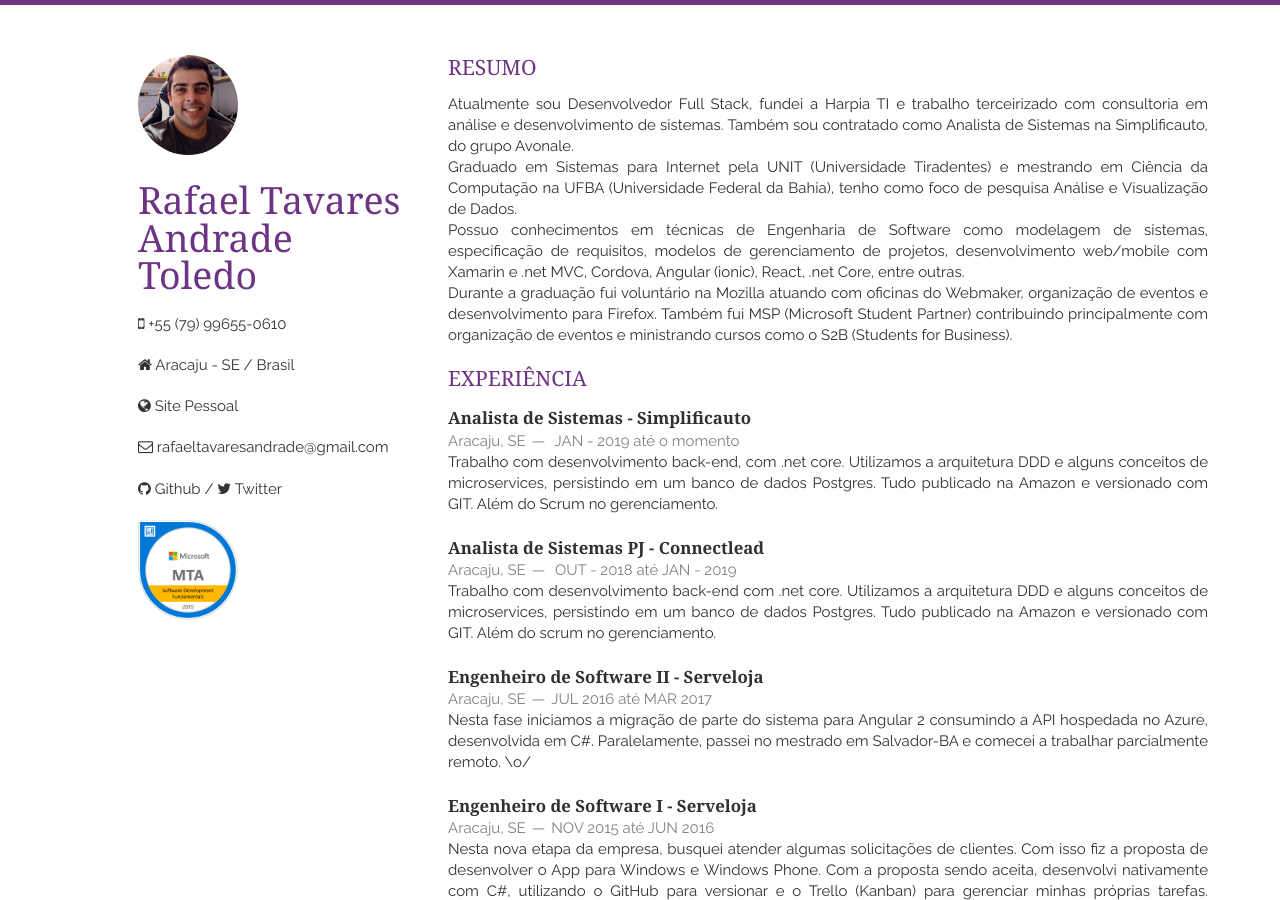
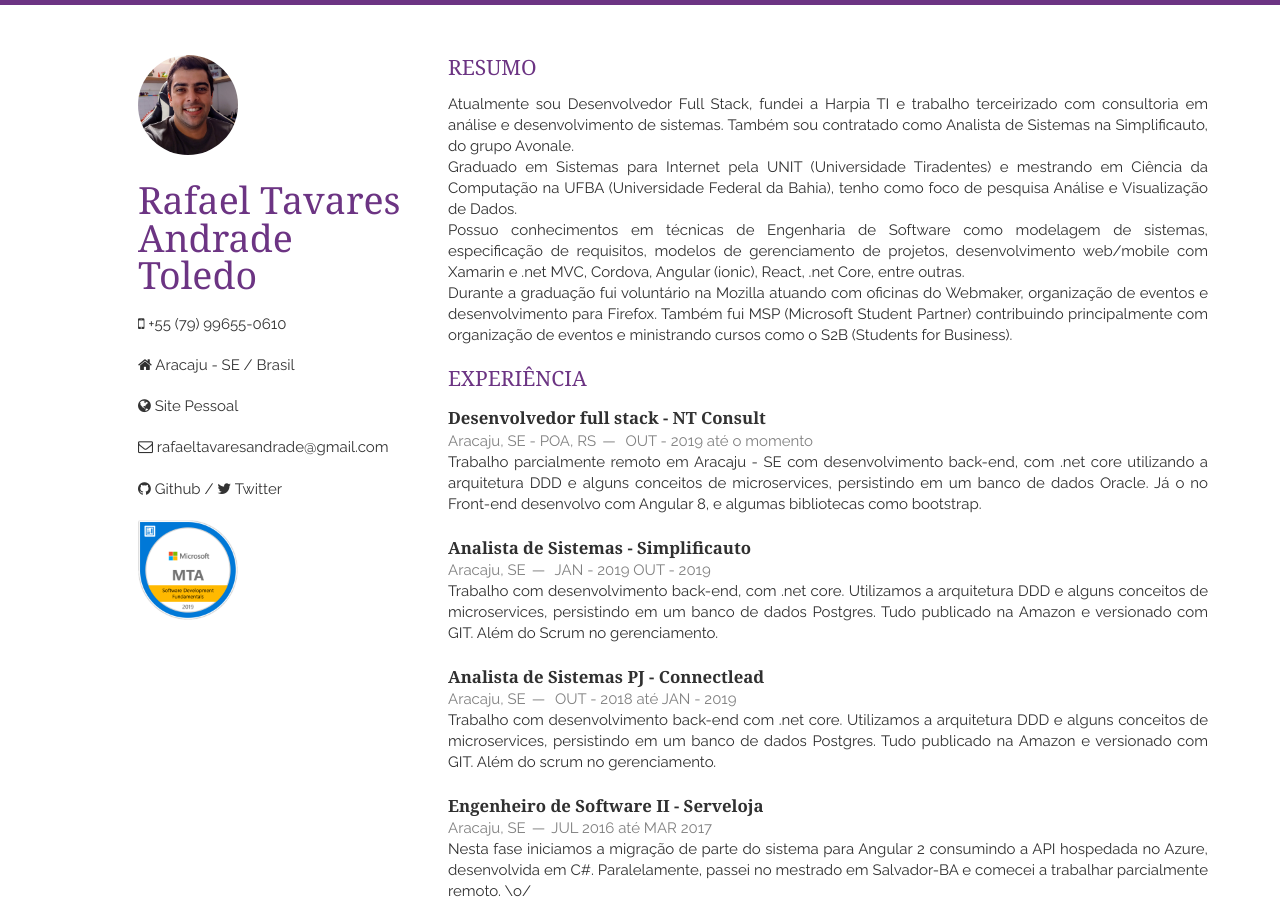
Before and after one commit to RafasTavares/resume-cv, a Jekyll site: the page built from index.html, in a window 1280 px wide and 900 px high. Built offline with Jekyll 4.4.1, drawn with Linux system fonts in a browser that asks for light colours; nearby versions of some CDN libraries; the list of posts is cut into pages by our own code.

Commit message:
Update employment.html

```diff
--- a/_includes/employment.html
+++ b/_includes/employment.html
@@ -1,10 +1,24 @@
 <section class="thirteen columns">
     <h1>Experiência</h1>
+        <article>
+  <header>
+    <h1>Desenvolvedor full stack - <a href="http://www.ntconsult.com.br/sitentc/home/">NT Consult</a></h1>
+    <span>
+      <address>Aracaju, SE - POA, RS</address><time> OUT - 2019 até o momento</time>
+    </span>
+  </header>
+  <p>Trabalho parcialmente remoto em Aracaju - SE com desenvolvimento back-end, com .net core utilizando a arquitetura
+    DDD e alguns conceitos de
+    microservices, persistindo em um banco de dados Oracle. Já o no Front-end desenvolvo com Angular 8, e algumas
+    bibliotecas como bootstrap.
+
+  </p>
+</article>
     <article>
         <header>
             <h1>Analista de Sistemas - Simplificauto</h1>
             <span>
-                <address>Aracaju, SE</address><time> JAN - 2019 até o momento</time>
+                <address>Aracaju, SE</address><time> JAN - 2019 OUT - 2019</time>
             </span>
         </header>
         <p>Trabalho com desenvolvimento back-end, com .net core. Utilizamos a arquitetura DDD e alguns conceitos de
```
